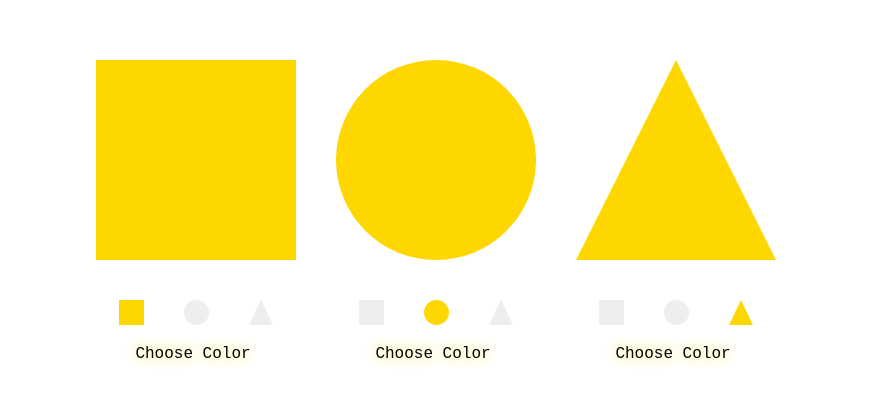
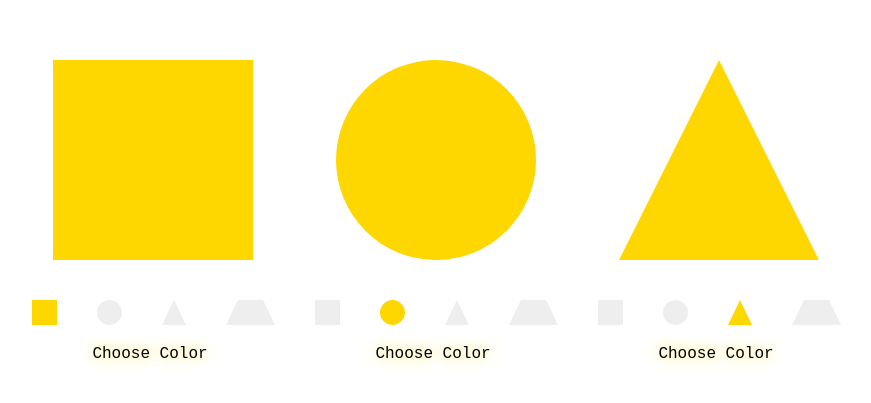
Before and after one commit to pirey/shape, a React (Create React App) app: page / in a window 1280 px wide. Shown: the part 199-602 px from the top of the page, without its empty margins (204-1075 px from the left). Built offline with nearby package versions, Linux system fonts and the light colour scheme.

Commit message:
add trapezoid shape

```diff
--- a/src/components/Control.js
+++ b/src/components/Control.js
@@ -3,16 +3,17 @@ import ControlShape from './ControlShape';
 import ControlColor from './ControlColor';
 import Flex from './Flex';
 
-export default ({ activeShape, color, changeColor, changeSquare, changeCircle, changeTriangle }) => {
+export default ({ activeShape, color, changeShape, changeColor }) => {
 
   const grey = '#eee';
 
   return (
     <div>
       <Flex>
-        <ControlShape onClick={changeSquare} shape="square" color={activeShape === 'square' ? color : grey} />
-        <ControlShape onClick={changeCircle} shape="circle" color={activeShape === 'circle' ? color : grey} />
-        <ControlShape onClick={changeTriangle} shape="triangle" color={activeShape === 'triangle' ? color : grey} />
+        <ControlShape onClick={() => changeShape('square')} shape="square" color={activeShape === 'square' ? color : grey} />
+        <ControlShape onClick={() => changeShape('circle')} shape="circle" color={activeShape === 'circle' ? color : grey} />
+        <ControlShape onClick={() => changeShape('triangle')} shape="triangle" color={activeShape === 'triangle' ? color : grey} />
+        <ControlShape onClick={() => changeShape('trapezoid')} shape="trapezoid" color={activeShape === 'trapezoid' ? color : grey} />
       </Flex>
       <Flex>
         <ControlColor color={color} onChange={changeColor} />
--- a/src/components/Shape.js
+++ b/src/components/Shape.js
@@ -13,27 +13,13 @@ class Shape extends Component {
       color,
     };
 
-    this.changeSquare = this.changeSquare.bind(this);
-    this.changeCircle = this.changeCircle.bind(this);
-    this.changeTriangle = this.changeTriangle.bind(this);
     this.changeColor = this.changeColor.bind(this);
+    this.changeShape = this.changeShape.bind(this);
   }
 
-  changeCircle(e) {
+  changeShape(shape) {
     this.setState((prevState, props) => ({
-      shape: 'circle'
-    }));
-  }
-
-  changeTriangle(e) {
-    this.setState((prevState, props) => ({
-      shape: 'triangle'
-    }));
-  }
-
-  changeSquare(e) {
-    this.setState((prevState, props) => ({
-      shape: 'square'
+      shape
     }));
   }
 
@@ -60,9 +46,7 @@ class Shape extends Component {
         <Control
           activeShape={shape}
           color={color}
-          changeCircle={this.changeCircle}
-          changeSquare={this.changeSquare}
-          changeTriangle={this.changeTriangle}
+          changeShape={this.changeShape}
           changeColor={this.changeColor}
         />
       </div>
--- a/src/components/ShapeObject.js
+++ b/src/components/ShapeObject.js
@@ -12,6 +12,9 @@ const createStyles = ({ color, w, h }) => {
 
   const triangleWidth = (w + h) / 2;
   const triangleSide = triangleWidth / 2;
+
+  const trapezoidWidth = (w + h) / 2;
+  const trapezoidSide = trapezoidWidth / 2;
 
   const shapeStyle = {
     square: {
@@ -33,6 +36,14 @@ const createStyles = ({ color, w, h }) => {
       borderRight: `${triangleSide}px solid transparent`,
       borderBottom: `${triangleWidth}px solid ${color}`,
       backgroundColor: 'transparent',
+    },
+    trapezoid: {
+      ...commonStyle,
+      borderBottom: `${trapezoidWidth}px solid ${color}`,
+      borderLeft: `${trapezoidSide}px solid transparent`,
+      borderRight: `${trapezoidSide}px solid transparent`,
+      height: 0,
+      backgroundColor: 'transparent',
     }
   };
 
```
Also changed, not shown: src/components/shapes/Circle.js (added).
